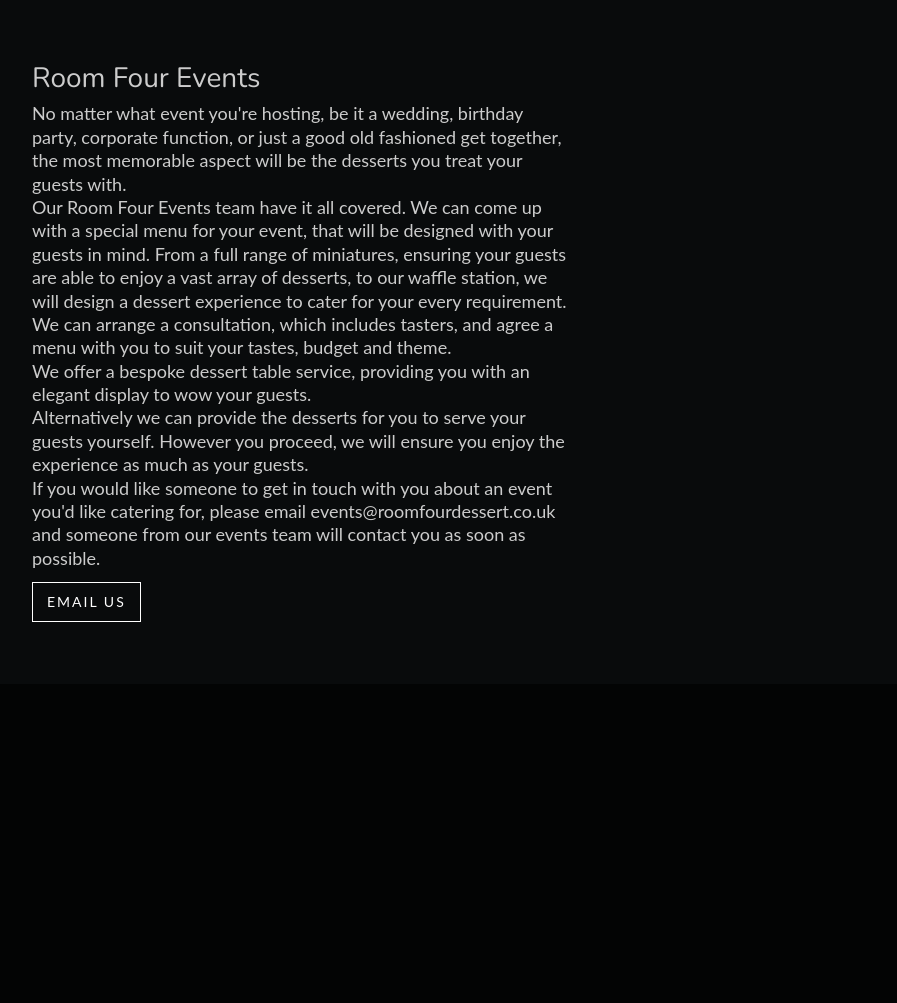
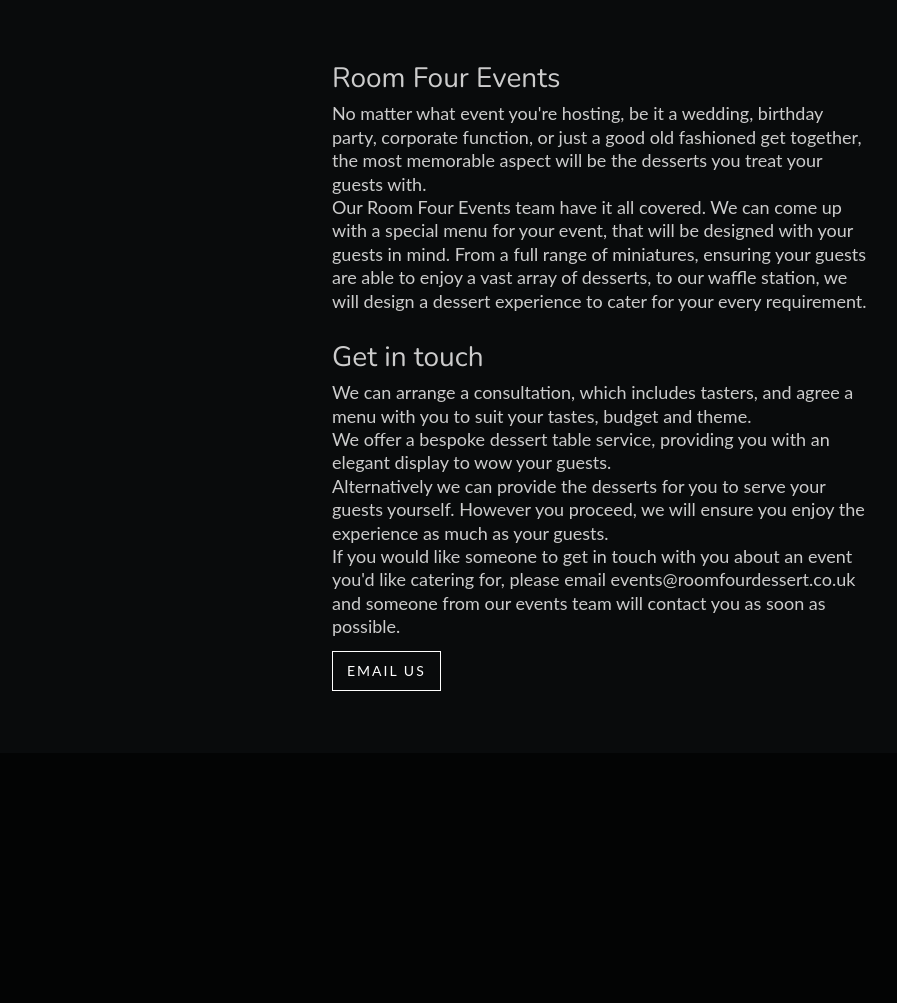
Before and after one commit to s00pGuY/RoomFourDessert, a PHP site: page /event-catering.php in a window 1280 px wide. Shown: the part 400-1403 px from the top of the page, without its empty margins (38-935 px from the left). Run offline with PHP 8.4, Linux system fonts and the light colour scheme.

Commit message:
split content into 2 sections

```diff
--- a/event-catering.php
+++ b/event-catering.php
@@ -11,20 +11,22 @@
 					<h1>Event catering</h1>
 				</div>
 			</section>
-			<section class="events-details">
-				<div class="wrapper flex">
+			<section class="events">
+				<div class="wrapper flex events-details">
 					<div class="split">
 						<h2>Room Four Events</h2>
 						<p>No matter what event you're hosting, be it a wedding, birthday party, corporate function, or just a good old fashioned get together, the most memorable aspect will be the desserts you treat your guests with.<br>
-						Our Room Four Events team have it all covered. We can come up with a special menu for your event, that will be designed with your guests in mind. From a full range of miniatures, ensuring your guests are able to enjoy a vast array of desserts, to our waffle station, we will design a dessert experience to cater for your every requirement.<br>
-						We can arrange a consultation, which includes tasters, and agree a menu with you to suit your tastes, budget and theme.<br>
+						Our Room Four Events team have it all covered. We can come up with a special menu for your event, that will be designed with your guests in mind. From a full range of miniatures, ensuring your guests are able to enjoy a vast array of desserts, to our waffle station, we will design a dessert experience to cater for your every requirement.</p>
+					</div>
+				</div>
+				<div class="wrapper flex events-contact">
+					<div class="split">
+						<h2>Get in touch</h2>
+						<p>We can arrange a consultation, which includes tasters, and agree a menu with you to suit your tastes, budget and theme.<br>
 						We offer a bespoke dessert table service, providing you with an elegant display to wow your guests.<br>
 						Alternatively we can provide the desserts for you to serve your guests yourself. However you proceed, we will ensure you enjoy the experience as much as your guests.<br>
 						If you would like someone to get in touch with you about an event you'd like catering for, please email events@roomfourdessert.co.uk and someone from our events team will contact you as soon as possible.</p>
 						<a href="mailto:events@roomfourdessert.co.uk" class="btn">Email us</a>
-					</div>
-					<div class="split">
-						<!-- img -->
 					</div>
 				</div>
 			</section>
```
